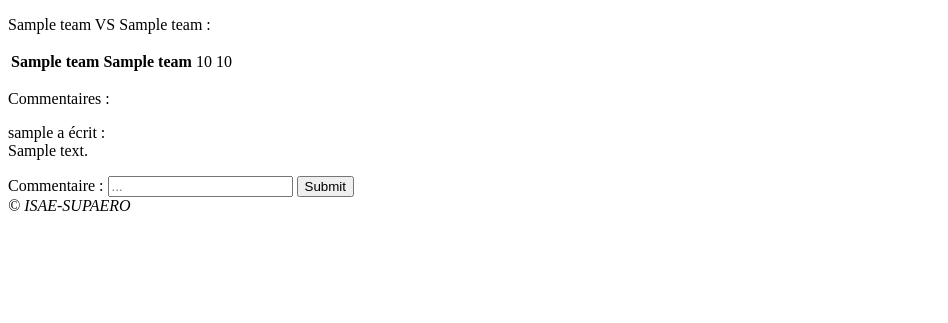
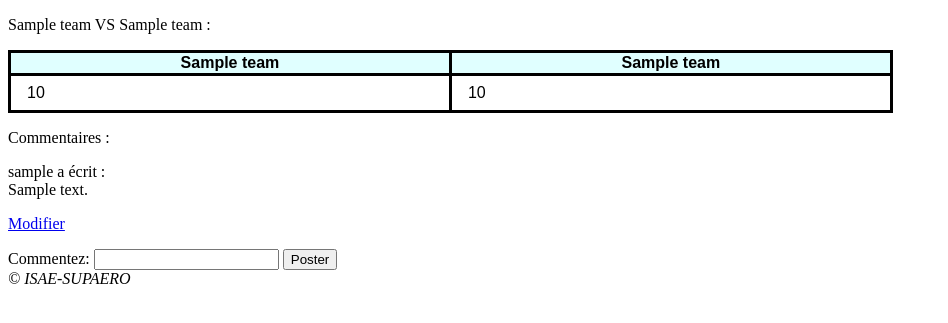
Before and after one commit to IliasBaali/tournois-Ilias-Baali, a Django app: page /tournois/match/1/ in a window 1280 px wide. Shown: the part 71-394 px from the top of the page, without its empty margins (0-948 px from the left). Run offline with Django 4.2, Linux system fonts and the light colour scheme; a user stored in the database is signed in; tables that the repository leaves empty hold one stand-in row (values such as "Sample post").

Commit message:
Comments can now be edited

```diff
--- a/tournois/templates/base.html
+++ b/tournois/templates/base.html
@@ -4,6 +4,7 @@
     <meta charset="UTF-8">
     <meta name="viewport" content="width=device-width, initial-scale=1">
     <title>{% block title %}Tournois{% endblock %}</title>
+    {% block head %}{% endblock %}
 </head>
 
 <body>
--- a/tournois/tournaments/admin.py
+++ b/tournois/tournaments/admin.py
@@ -1,8 +1,9 @@
 from django.contrib import admin
-from .models import Tournoi,Poule,Team, Match
+from .models import Tournoi,Poule,Team, Match, Commentaire
 
 # Register your models here.
 admin.site.register(Tournoi)
 admin.site.register(Poule)
 admin.site.register(Team)
 admin.site.register(Match)
+admin.site.register(Commentaire)
--- a/tournois/tournaments/forms.py
+++ b/tournois/tournaments/forms.py
@@ -1,9 +1,8 @@
-from django import forms
+from django.forms import ModelForm
+from .models import Commentaire
 
-
-class CommentForm(forms.Form):
-    comment = forms.CharField(
-        label="Commentaire :",
-        max_length=500,
-        widget=forms.TextInput(attrs={"placeholder": "..."}),
-    )
+class CommentForm(ModelForm):
+    class Meta:
+        model = Commentaire
+        exclude = ['author', 'match', 'date_time']
+        labels = {'content':"Commentez"}
--- a/tournois/tournaments/models.py
+++ b/tournois/tournaments/models.py
@@ -4,6 +4,7 @@ from django.contrib.auth.models import User
 # Create your models here.
 
 class Tournoi(models.Model):
+    "A tournament"
     name = models.CharField(max_length=200)
     location = models.CharField(max_length=200, null=True)
     start_date = models.DateTimeField("Start date", null = True)
@@ -15,12 +16,14 @@ class Tournoi(models.Model):
         return self.name
 
 class Team(models.Model):
+    "A team, that can take part in multiple tournament"
     name = models.CharField("Name of the team", max_length=200)
     coach_name = models.CharField("Name of the coach", max_length=200)
     def __str__(self) -> str:
         return self.name
 
 class Poule(models.Model):
+    "A pool of a specific tournament, that contains teams"
     pool_number = models.IntegerField("Pool number")
     tournament = models.ForeignKey("Tournoi", verbose_name=("Tournament"), on_delete=models.CASCADE)
     teams = models.ManyToManyField(Team)
@@ -29,12 +32,14 @@ class Poule(models.Model):
     #TODO: liste des matchs, calcul du classement
 
 class Player(models.Model):
+    "A player, member of a team (not used for the moment)"
     name = models.CharField(max_length=200)
     team = models.ForeignKey(Team, verbose_name=("Team"), on_delete=models.CASCADE)
     def __str__(self) -> str:
         return self.name
 
 class Match(models.Model):
+    "A match, that opposes two teams"
     date = models.DateField("Date of the match")
     time = models.TimeField("Time of the match")
     location = models.CharField(max_length=200)
@@ -49,6 +54,7 @@ class Match(models.Model):
 
 
 class Commentaire(models.Model):
+    "A comment about a match, posted by an authenticated author"
     author = models.ForeignKey(User, on_delete=models.CASCADE)
     match = models.ForeignKey(Match, on_delete=models.CASCADE)
     date_time = models.DateTimeField('Publication date', auto_now=False, auto_now_add=False)
--- a/tournois/tournaments/templates/registration/login.html
+++ b/tournois/tournaments/templates/registration/login.html
@@ -3,7 +3,5 @@
     {{ form }}
     <input type="submit" value="login">
     <input type="hidden" name="next" value="{{ next }}">
-    <form >
-        <button type="submit">Déconnection</button>
-    </form>
+
 </form>
--- a/tournois/tournaments/templates/tournaments/match_detail.html
+++ b/tournois/tournaments/templates/tournaments/match_detail.html
@@ -1,35 +1,81 @@
 {% extends 'base.html' %}
+{% block head %}
+<style>
+    table {
+        font-family: arial, sans-serif;
+        border-collapse: collapse;
+        border:3px solid #000000;
+        width: 70%;
+        padding: 8px 16px!important;
+        padding-top: 16px!important;
+        padding-bottom: 16px!important;
+
+    }
+
+    td {
+        border:3px solid #000000;padding: 8px 16px!important;
+        padding-top: 8px!important;
+        padding-bottom: 8px!important;
+    }
+
+    th {
+        border:3px solid #000000;
+        background-color: lightcyan
+    }
+    </style>
+
+{% endblock head %}
+
 {% block content %}
 
 {% if match %}
     <p> {{match}} : </p>
 
         <table>
+            <tbody>
+            <tr>
             <th>{{match.team_1}}</th>
             <th>{{match.team_2}}</th>
+            </tr>
+            <tr>
             <td>{{match.score_1}}</td>
             <td>{{match.score_2}}</td>
+            </tr>
+        </tbody>
         </table>
 
         <p>Commentaires : </p>
         {%if match.commentaire_set.all%}
             {%for comment in match.commentaire_set.all%}
+                {%if comment.id == comment_id %}
+                    <form action="{%url 'tournaments:edit_comment' match.id comment_id%}" method="post">
+                        {% csrf_token %}
+                        {{ form }}
+                        <input type="submit" value="Submit">
+                    </form>
+                {%else%}
                     <p> {{comment.author}} a écrit : </br> {{comment.content}} </p>
+                    {% if comment.author == request.user%}
+                        <p><a href = "{%url 'tournaments:edit_comment' match.id comment.id %}">Modifier</a></p>
+                    {%endif%}
+                {%endif%}
             {% endfor%}
         {% else %}
             <p> Soyez le premier à laisser un commentaire ! </p>
         {% endif%}
+        {%if not comment_id %}
             {%if form%}
             <div>
                 <form action="{%url 'tournaments:match_detail' match.id%}" method="post">
                     {% csrf_token %}
                     {{ form }}
-                <input type="submit" value="Submit">
+                    <input type="submit" value="Poster">
                 </form>
             </div>
             {%else%}
                 <p>Vous devez être connecté pour laisser un commentaire.</p>
             {%endif%}
+        {%endif%}
 {% else %}
     <p>Ce match n'existe pas.</p>
 {% endif %}
--- a/tournois/tournaments/urls.py
+++ b/tournois/tournaments/urls.py
@@ -8,4 +8,5 @@ urlpatterns = [
     path('tournoi/<int:tournament_id>/', views.tournoiDetail, name="tournoi_detail"),
     path('poule/<int:pool_id>/', views.pouleDetail, name="poule_detail"),
     path('match/<int:match_id>/', views.matchDetail, name="match_detail"),
+    path('match/<int:match_id>/edit/<int:comment_id>', views.matchDetail, name="edit_comment"),
 ]
--- a/tournois/tournaments/views.py
+++ b/tournois/tournaments/views.py
@@ -1,12 +1,11 @@
-from django.shortcuts import render, get_list_or_404, get_object_or_404
+from django.shortcuts import render, get_list_or_404, get_object_or_404, redirect
 from django.http import Http404,HttpResponseRedirect
 from .models import Tournoi, Poule, Match, Commentaire
 from .forms import CommentForm
 from django.utils import timezone
 
+def context_with_user(request, context):
 
-
-def context_with_user(request, context):
     if request.user.is_authenticated:
         username = request.user.username
     else :
@@ -27,22 +26,35 @@ def pouleDetail(request, pool_id):
     pool = get_object_or_404(Poule, pk=pool_id)
     return render(request, 'tournaments/poule_detail.html', context_with_user(request,{'poule': pool}))
 
-def matchDetail(request, match_id):
+def matchDetail(request, match_id, comment_id = None):
     match = get_object_or_404(Match, pk=match_id)
 
     if request.method == "POST":
         form = CommentForm(request.POST)
         if form.is_valid():
-            comment = Commentaire.objects.create(
-            author = request.user,
-            match = match,
-            date_time = timezone.now(),
-            content = form.cleaned_data['comment'])
+            if comment_id:
+                comment = Commentaire.objects.get(pk=comment_id)
+            else :
+                comment = Commentaire.objects.create(
+                author = request.user,
+                match = match,
+                date_time = timezone.now())
+            comment.content = form.cleaned_data['content']
             comment.save()
             form = CommentForm()
+
+            if comment_id:
+                return redirect("tournaments:match_detail", match_id= match_id)
     else :
-        if request.user.is_authenticated:
-            form = CommentForm()
+        if comment_id :
+            if request.user.is_authenticated:
+                form = CommentForm(instance=Commentaire.objects.get(pk=comment_id))
+            else :
+                form = None
         else :
-            form = None
-    return render(request, 'tournaments/match_detail.html', context_with_user(request,{'match': match, 'form':form}))
+            if request.user.is_authenticated:
+                form = CommentForm()
+            else :
+                form = None
+
+    return render(request, 'tournaments/match_detail.html', context_with_user(request,{'match': match, 'form':form, 'comment_id':comment_id}))
```
Lines whose indentation alone changed are shown as unchanged.
